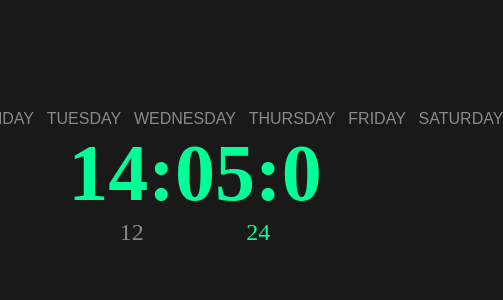
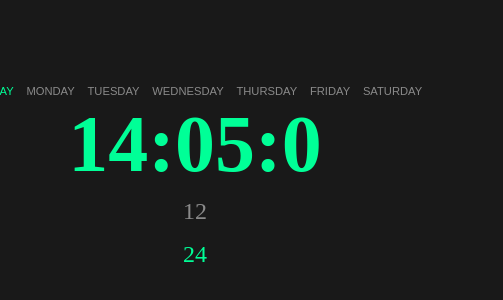
Before and after one commit to naimur202164-rony/Clock-With-Javascript, a plain HTML site: page index.html in a window 390 px wide. Shown: the part 244-544 px from the top of the page, 503 px wide, since content can reach past the window. Drawn offline with Linux system fonts and the light colour scheme; a web font is replaced by a local one.

Commit message:
mobile responsive part is done

```diff
--- a/style.css
+++ b/style.css
@@ -72,7 +72,6 @@ body {
 }
 
 /* Adding Responsive  For Tablet Version */
-
 @media (max-width: 800px) {
   .content-container .content .week-days {
     justify-content: center;
@@ -85,8 +84,34 @@ body {
   }
   .content-container .week-days ul li a {
     text-align: center;
-    font-size: 1rem;
+
+    font-size: 0.8rem;
   }
 }
 
-/*  */
+/* Mobile */
+
+@media (max-width: 500px) {
+  .content-container .content .week-days {
+    justify-content: center;
+    display: flex;
+    align-items: center;
+    width: 100%;
+  }
+  .content-container .week-days {
+    width: 100%;
+  }
+  .content-container .week-days ul li a {
+    text-align: center;
+    font-size: 0.7rem;
+  }
+
+  .btn-group {
+    display: flex;
+    flex-direction: column;
+    font-size: 1.5rem;
+  }
+  .btn-group .btn {
+    padding: 0.5rem 0;
+  }
+}
```
